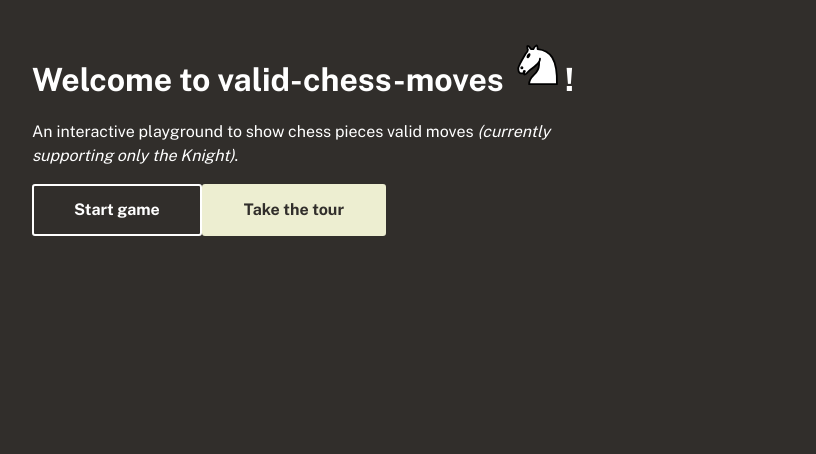
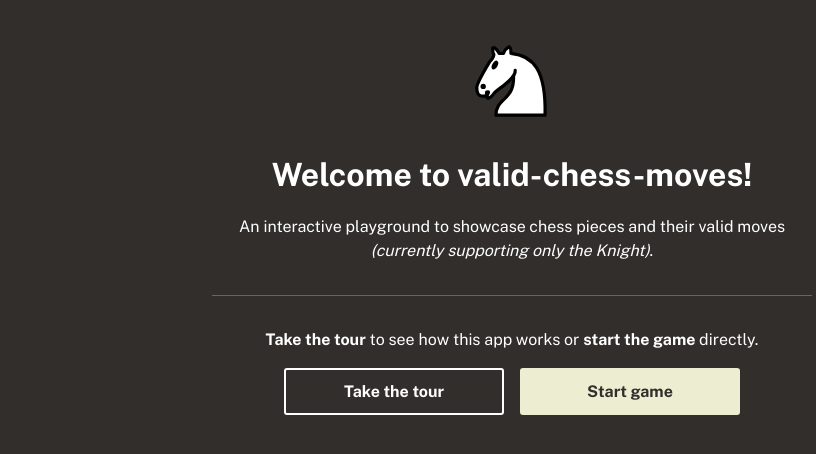
Before and after one commit to CarlosBonetti/valid-chess-moves, a React (Create React App) app in the folder web/: page / in a window 1280 px wide. Shown: the top 454 px of the page, without its empty margins (128-944 px from the left). Built offline with nearby package versions, Linux system fonts and the light colour scheme.

Commit message:
Improve initial page

```diff
--- a/web/src/pages/InitialPage.tsx
+++ b/web/src/pages/InitialPage.tsx
@@ -6,24 +6,52 @@ import { ButtonLink } from "../components/ui"
 export function InitialPage() {
   return (
     <Container>
-      <h1>
-        Welcome to valid-chess-moves <Knight height="1.7em" />!
-      </h1>
+      <p>
+        <Knight height="6rem" />
+      </p>
+
+      <h1>Welcome to valid-chess-moves!</h1>
 
       <p>
-        An interactive playground to show chess pieces valid moves <em>(currently supporting only the Knight)</em>.
+        An interactive playground to showcase chess pieces and their valid moves{" "}
+        <em>(currently supporting only the Knight)</em>.
       </p>
 
+      <Divider />
+
       <p>
-        <ButtonLink to="/game">Start game</ButtonLink>
-        <ButtonLink to="/tour/1" primary>
-          Take the tour
+        <b>Take the tour</b> to see how this app works or <b>start the game</b> directly.
+      </p>
+
+      <Buttons>
+        <ButtonLink to="/tour/1">Take the tour</ButtonLink>
+        <ButtonLink to="/game" primary>
+          Start game
         </ButtonLink>
-      </p>
+      </Buttons>
     </Container>
   )
 }
 
 const Container = styled.div`
   max-width: 600px;
+  margin: 0 auto;
+  text-align: center;
 `
+
+const Divider = styled.hr`
+  border: none;
+  border-top: 1px solid #666;
+  margin: 2rem 0;
+`
+
+const Buttons = styled.div`
+  display: grid;
+  grid-gap: 1rem;
+  justify-content: center;
+  grid-template-columns: repeat(2, 220px);
+
+  @media only screen and (max-width: 600px) {
+    grid-template-columns: 1fr;
+  }
+`
```
